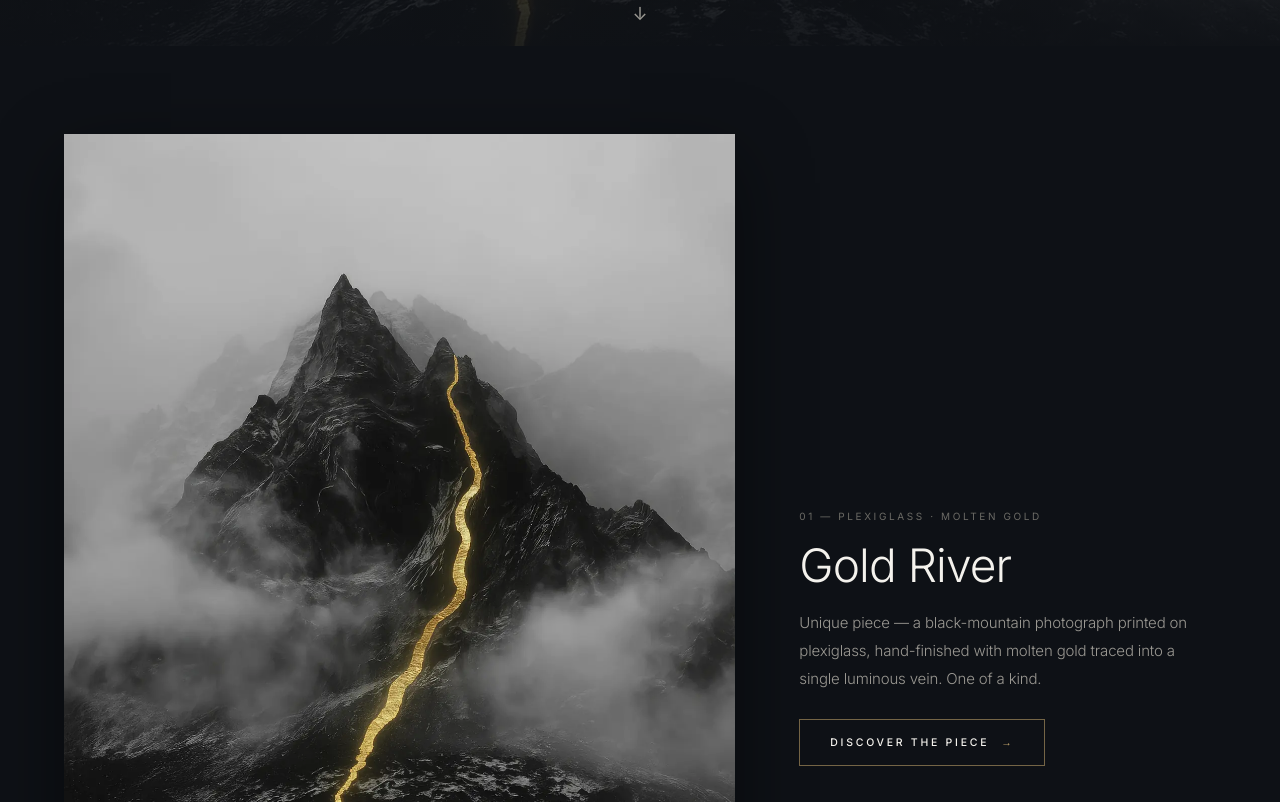
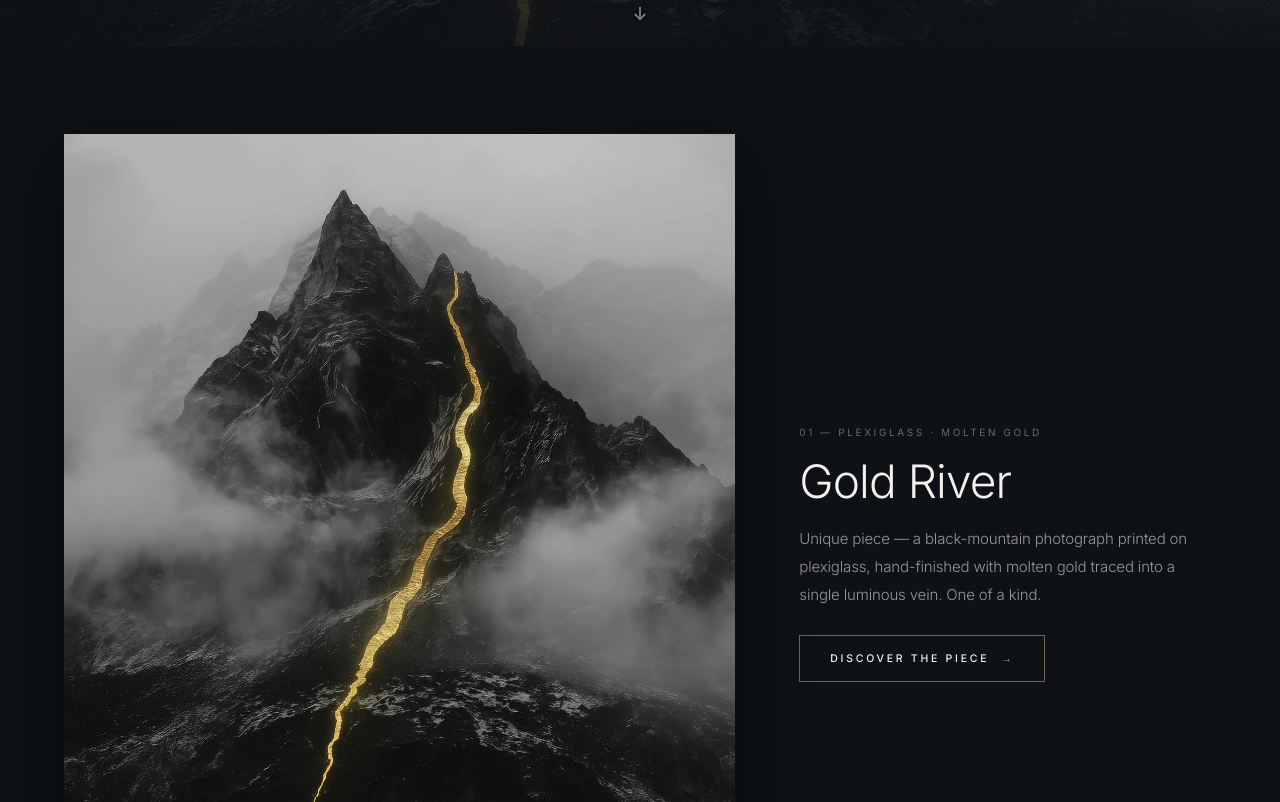
Before and after one commit to BCMED74/oneartpix-v2, a Next.js app: page /transmutations in a window 1280 px wide. Shown: the part 658-1460 px from the top of the page. Built offline with nearby package versions, Linux system fonts and the light colour scheme.

Commit message:
feat: uniform per-orientation size in series
Updated image handling in ProjectPage component to add dynamic class assignment based on image orientation and adjusted CSS for uniform sizing.

```diff
--- a/src/components/ProjectPage.tsx
+++ b/src/components/ProjectPage.tsx
@@ -80,7 +80,8 @@ export default function ProjectPage({
                   </div>
                 ) : (
                   <a href={`/collection/${art.id}`} className="work-img" aria-label={art.title}>
-                    <img src={art.images.main} alt={art.title} loading="lazy" />
+                   <img src={art.images.main} alt={art.title} loading="lazy"
+                      onLoad={(e) => { const im = e.currentTarget; im.closest(".work-img")?.classList.add(im.naturalWidth > im.naturalHeight ? "landscape" : "portrait"); }} />
                   </a>
                 )}
               </div>
@@ -148,10 +149,14 @@ export default function ProjectPage({
         .media{ grid-column:1; } .work-txt{ grid-column:2; }
         .work.flip .media{ grid-column:2; } .work.flip .work-txt{ grid-column:1; }
 
-        /* Image seule (œuvres uniques) */
-        .work-img{ display:block; overflow:hidden; background:#0b0d11; box-shadow:0 24px 70px rgba(0,0,0,.45); }
+      /* Image seule (œuvres uniques) — TAILLE UNIFORME par orientation :
+           tous les portraits au même cadre (4:5), tous les paysages au même cadre (3:2). */
+        .work-img{ position:relative; display:block; overflow:hidden; background:#0b0d11; box-shadow:0 24px 70px rgba(0,0,0,.45); }
         .work-img img{ width:100%; height:auto; display:block;
           filter:brightness(.94); transition:filter .6s ease, transform 1s cubic-bezier(.4,0,.2,1); }
+        .work-img.portrait{ aspect-ratio:4 / 5; }
+        .work-img.landscape{ aspect-ratio:3 / 2; }
+        .work-img.portrait img, .work-img.landscape img{ position:absolute; inset:0; width:100%; height:100%; object-fit:cover; }
         .work-img:hover img{ filter:brightness(1); transform:scale(1.03); }
 
         /* Diptyque "Option A" — deux tirages superposés & décalés, au RATIO NATUREL
```
